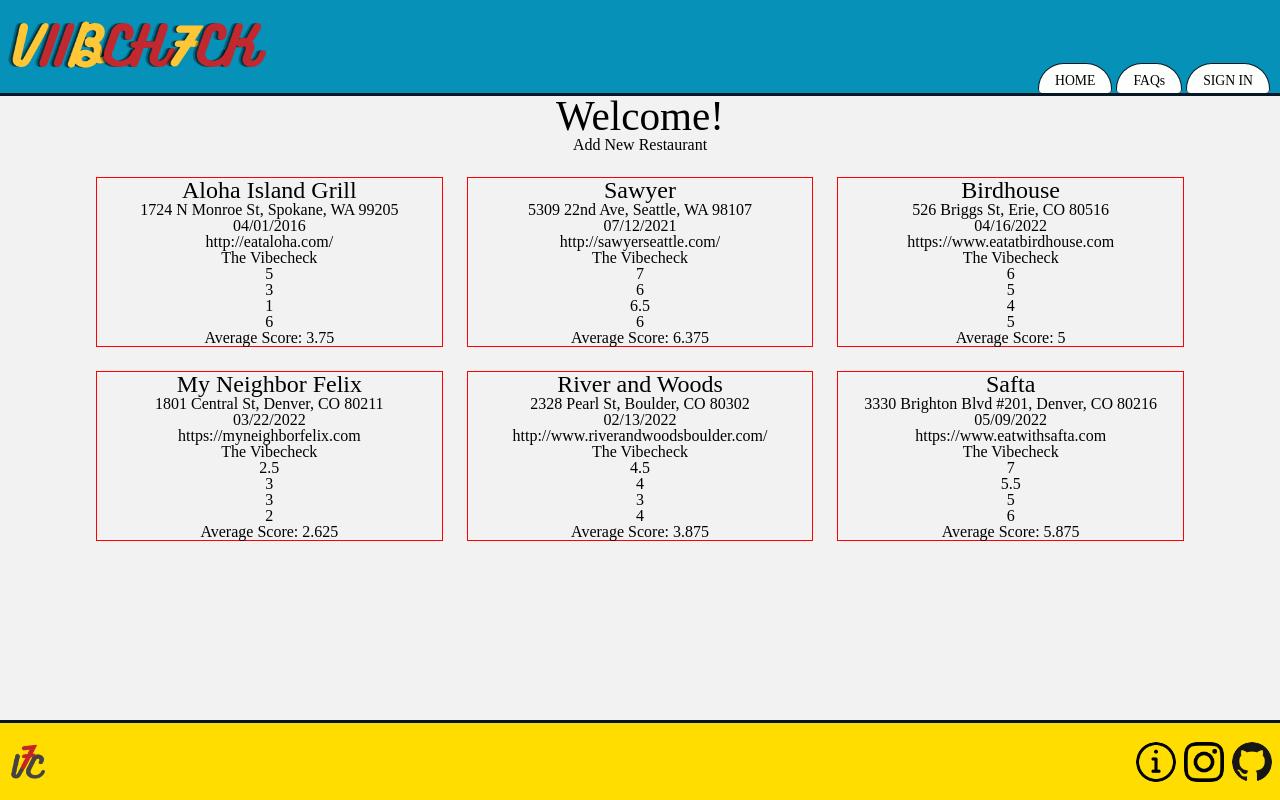
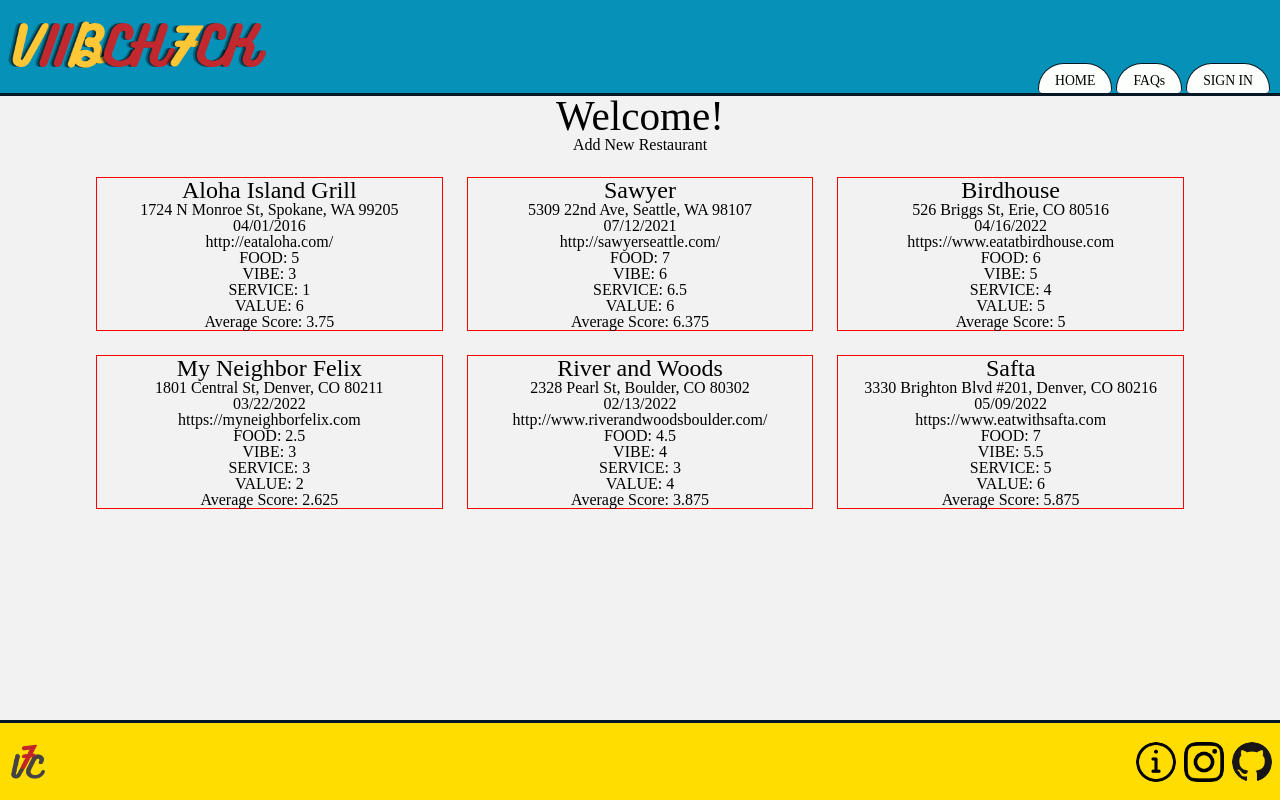
Before and after one commit to colefiscus/vibecheck, a React (Create React App) app: page / in a window 1280 px wide. Built offline with nearby package versions, Linux system fonts and the light colour scheme; a web font is replaced by a local one.

Commit message:
Add labels for ratings

```diff
--- a/src/Components/Rating/Rating.js
+++ b/src/Components/Rating/Rating.js
@@ -17,11 +17,10 @@ const Rating = ({ ratingData }) => {
       <p>{info.address}</p>
       <p>{info.dateVisited}</p>
       <p>{info.website}</p>
-      <h3>The Vibecheck</h3>
-      <p>{userRatings.foodRating}</p>
-      <p>{userRatings.vibeRating}</p>
-      <p>{userRatings.serviceRating}</p>
-      <p>{userRatings.valueRating}</p>
+      <p>FOOD: {userRatings.foodRating}</p>
+      <p>VIBE: {userRatings.vibeRating}</p>
+      <p>SERVICE: {userRatings.serviceRating}</p>
+      <p>VALUE: {userRatings.valueRating}</p>
       <h3>Average Score: {averageRating}</h3>
     </RatingWrapper>
   )
```
